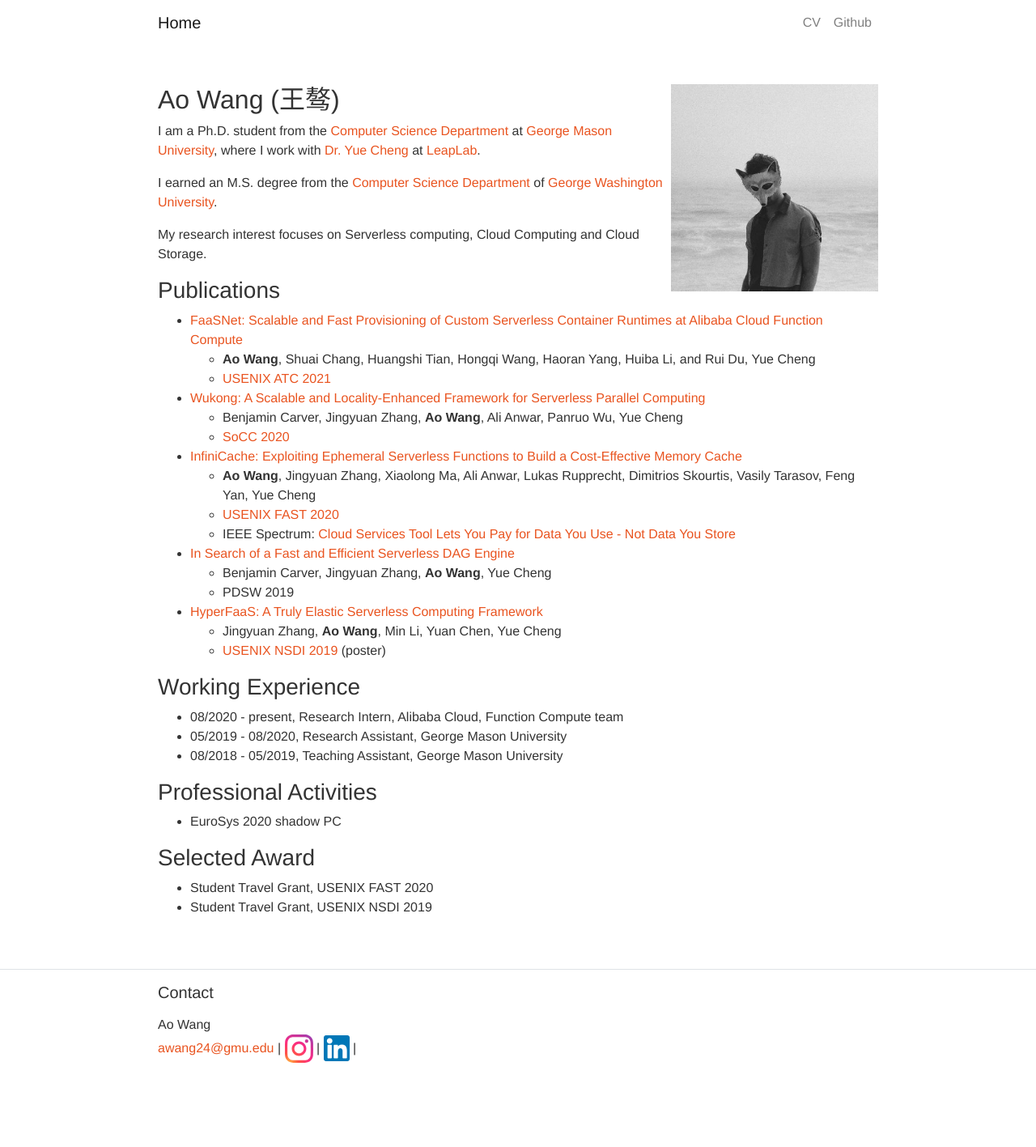
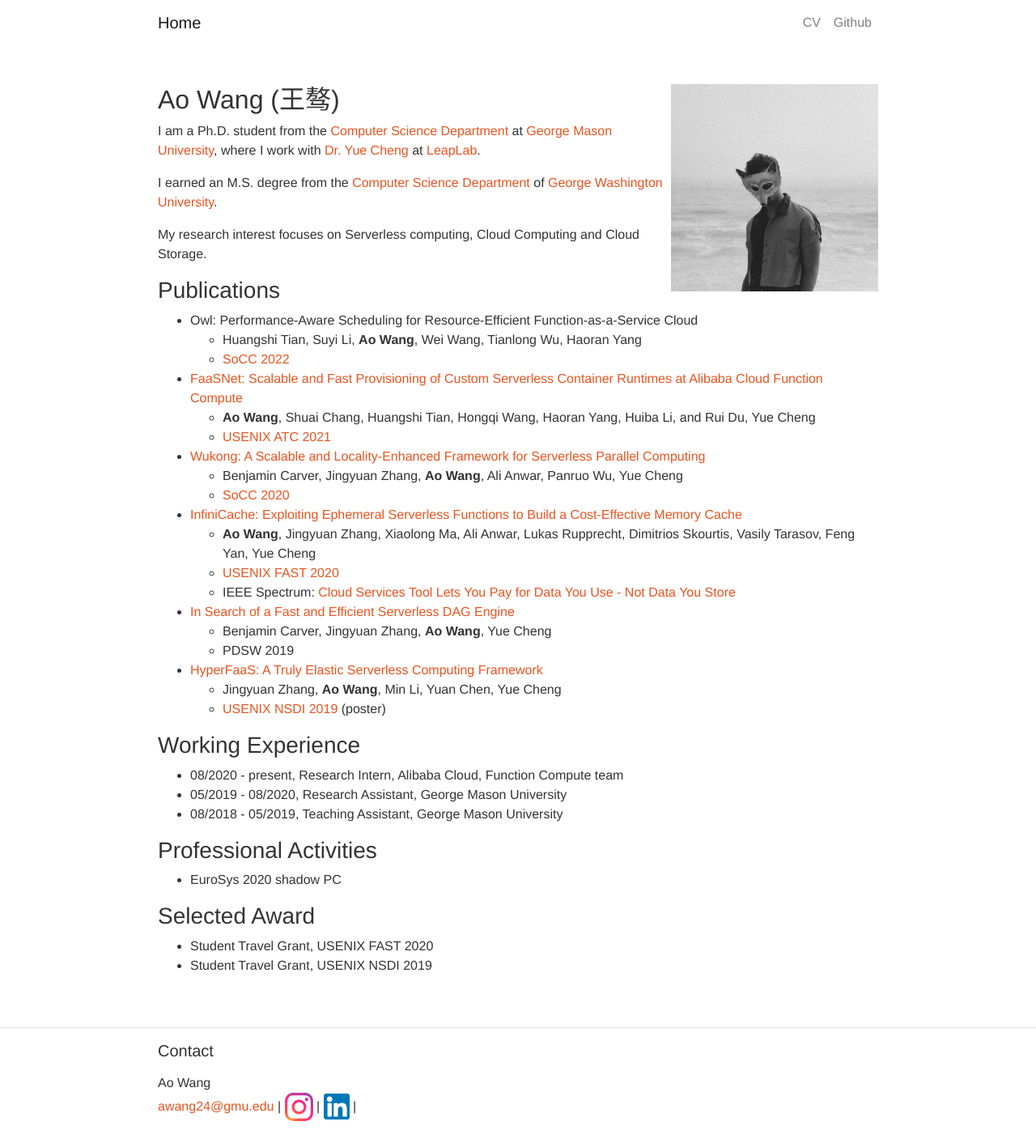
Before and after one commit to wangaoone/wangaoone.github.io, a Jekyll site: the page built from index.md, in a window 1280 px wide. Shown: the whole page at 81% size. Built offline with Jekyll 4.4.1, drawn with Linux system fonts in a browser that asks for light colours; before the commit the page ends 1345 px from its top, so only the background shows below that.

Commit message:
Add SoCC'22

```diff
--- a/index.md
+++ b/index.md
@@ -18,6 +18,9 @@ My research interest focuses on Serverless computing, Cloud Computing and Cloud
 
 
 ### Publications
+- Owl: Performance-Aware Scheduling for Resource-Efficient Function-as-a-Service Cloud
+  - Huangshi Tian, Suyi Li, **Ao Wang**, Wei Wang, Tianlong Wu, Haoran Yang
+  - [SoCC 2022](https://acmsocc.org/2022/index.html)
 - [FaaSNet: Scalable and Fast Provisioning of Custom Serverless Container Runtimes at Alibaba Cloud Function Compute](https://www.usenix.org/conference/atc21/presentation/wang-ao)
   - **Ao Wang**, Shuai Chang, Huangshi Tian, Hongqi Wang, Haoran Yang, Huiba Li, and Rui Du, Yue Cheng
   - [USENIX ATC 2021](https://www.usenix.org/conference/atc21)
```
